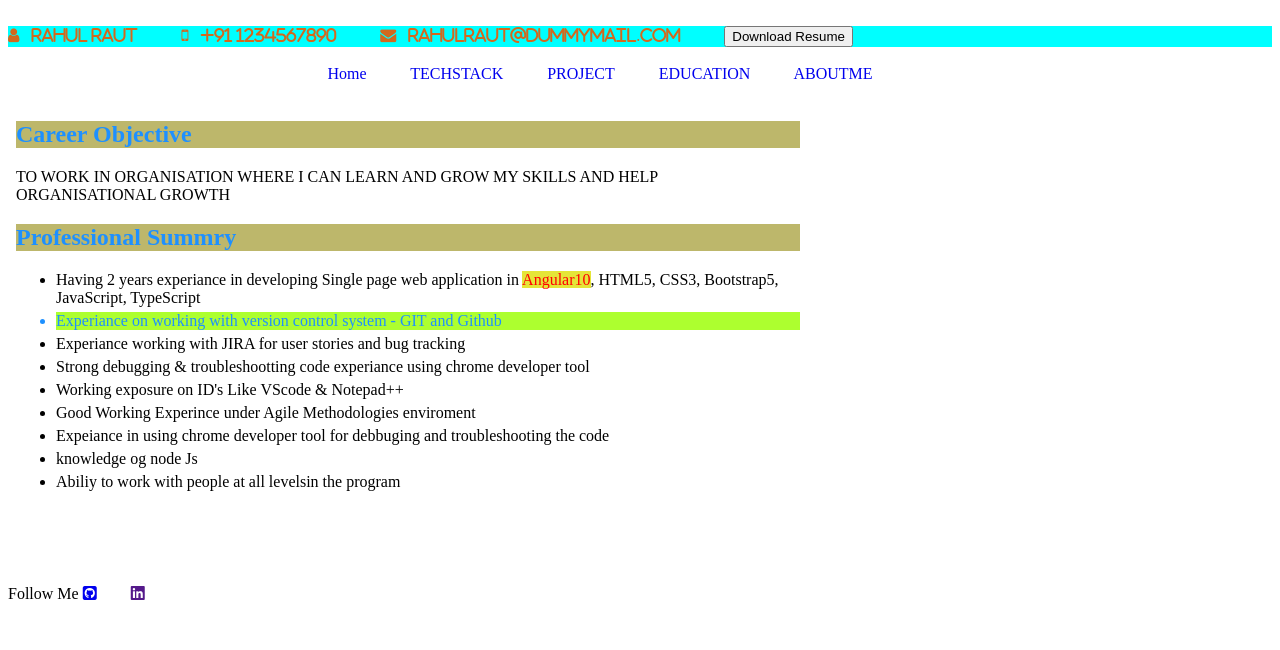
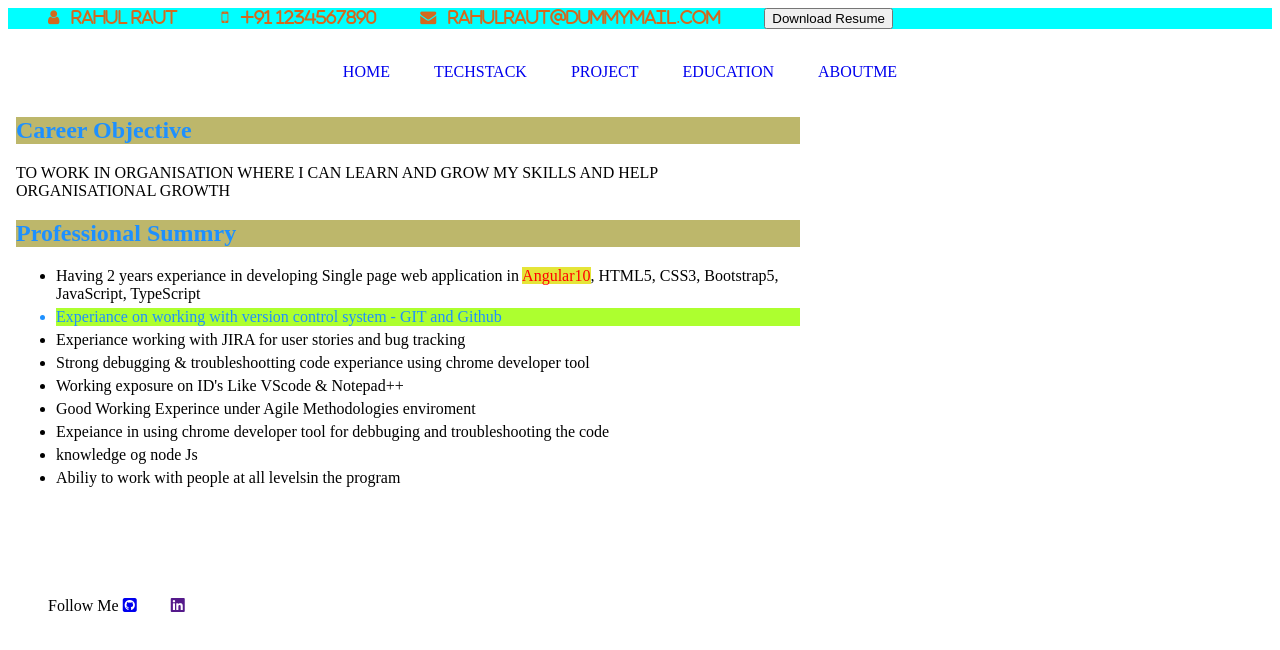
Before and after one commit to rahulvraut9/my-profile, a plain HTML site: page index.html in a window 1280 px wide. Drawn offline with Linux system fonts and the light colour scheme.

Commit message:
Display Property
Display Property

```diff
--- a/home.html
+++ b/home.html
@@ -26,7 +26,7 @@
     </style>
 </head>
 <body>
-    <h2 class="h2 space">Career Objective</h2>
+    <h2 class="h2">Career Objective</h2>
     <p>To work in organisation where i can learn and grow my skills and help organisational growth</p>
 
     <h2 class="h2">Professional Summry</h2>
--- a/index.html
+++ b/index.html
@@ -11,45 +11,53 @@
             background-color: aqua;
             color: chocolate;
         }
-        a{
-            text-decoration: none;
-        }
         .padd{
             padding-right: 40px;
             text-align: center;
+            text-decoration: none;
+            text-transform: uppercase;
+        }
+        .padd li{
+            display: inline-block;
         }
         .cadd{
             padding-right: 40px;
-
+            display: block;
+            background-color: aqua;
+            /* width: max-content;   */
+            margin: 0;
         }
-        .space a{
+        .cadd li{
+            display: inline-block;
+            color: chocolate;
+        }
+        .space li{
             margin-right: 30px;
+            display: inline-block;
         }
     </style>
 </head>
 <body>
+    <ul class="cadd">
+        <li> <i class="fa fa-user cadd" aria-hidden="true"> &nbsp; Rahul Raut</i> </li>
+        <li> <i class="fa fa-mobile cadd" aria-hidden="true"> &nbsp; +91 1234567890</i> </li>
+        <li> <i class="fa fa-envelope cadd" aria-hidden="true"> &nbsp; rahulraut@dummymail.com</i> </li>
+        <li> <a href="/assets/developer.png" class="cadd" download> <button>Download Resume</button></a> </li>
+    </ul>
     <br>
-    <header class="cadd">
-        <i class="fa fa-user cadd" aria-hidden="true"> &nbsp; Rahul Raut</i>
-        <i class="fa  fa-mobile cadd" aria-hidden="true"> &nbsp; +91 1234567890</i>
-        <i class="fa  fa-envelope cadd" aria-hidden="true"> &nbsp; rahulraut@dummymail.com</i>
-        <a href="/assets/developer.png" class="cadd" download> <button>Download Resume</button></a>
-    </header>
-    <br>
-    <nav class="padd">
-        <a href="home.html" class="padd"target="myframe">Home</a>
-        <a href="techStack.html" class="padd"target="myframe">TECHSTACK</a>
-        <a href="project.html" class="padd" target="myframe">PROJECT</a>
-        <a href="education.html" class="padd" target="myframe">EDUCATION</a>
-        <a href="aboutMe.html"class="padd"  target="myframe">ABOUTME</a>
-
-    </nav>
-    <br>
+    <ul class="padd">
+        <li> <a href="home.html" class="padd"target="myframe">Home</a> </li>
+        <li> <a href="techStack.html" class="padd"target="myframe">techStack</a> </li>
+        <li> <a href="project.html" class="padd" target="myframe">Project</a> </li>
+        <li> <a href="education.html" class="padd" target="myframe">education</a>  </li>
+        <li> <a href="aboutMe.html"class="padd"  target="myframe">aboutMe</a> </li>
+    </ul>
     <iframe src="home.html" width="800px" height="480px" frameborder="0" name="myframe"></iframe>
-    <br>
     <footer>
-        <span class="space">Follow Me
-        <a href="https://github.com/rahulvraut9"><i class="fa fa-github-square" aria-hidden="true"></i></a>
-        <a href=""><i class="fa fa-linkedin-square" aria-hidden="true"></i></a> </span>
+        <ul class="space">Follow Me
+            <li> <a href="https://github.com/rahulvraut9"><i class="fa fa-github-square" aria-hidden="true"></i></a> </li>
+            <li> <a href=""><i class="fa fa-linkedin-square" aria-hidden="true"></i></a> </li>
+        </ul>
+    </footer>
 </body>
 </html>
```
Also changed, not shown: cssDisplay.html (added, +77 -0 lines), cssLearning.html (+8 -2 lines).
